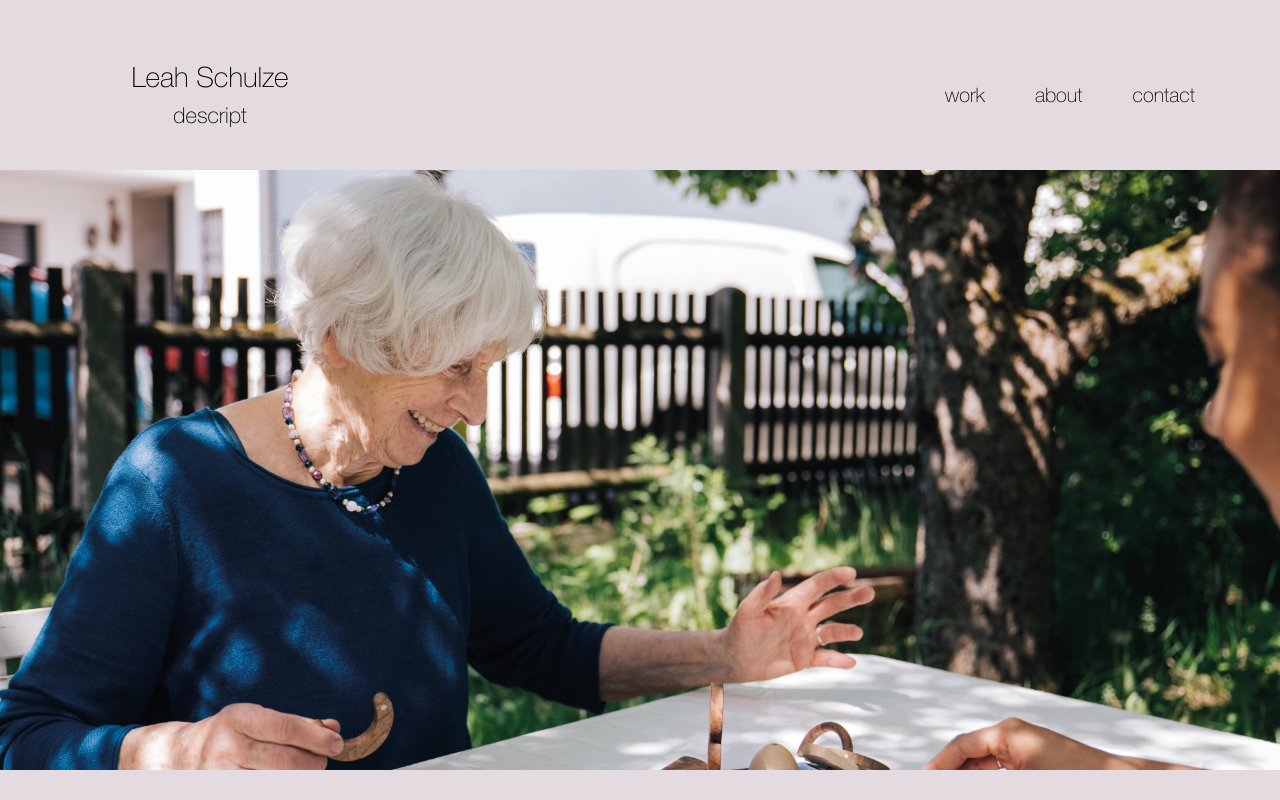
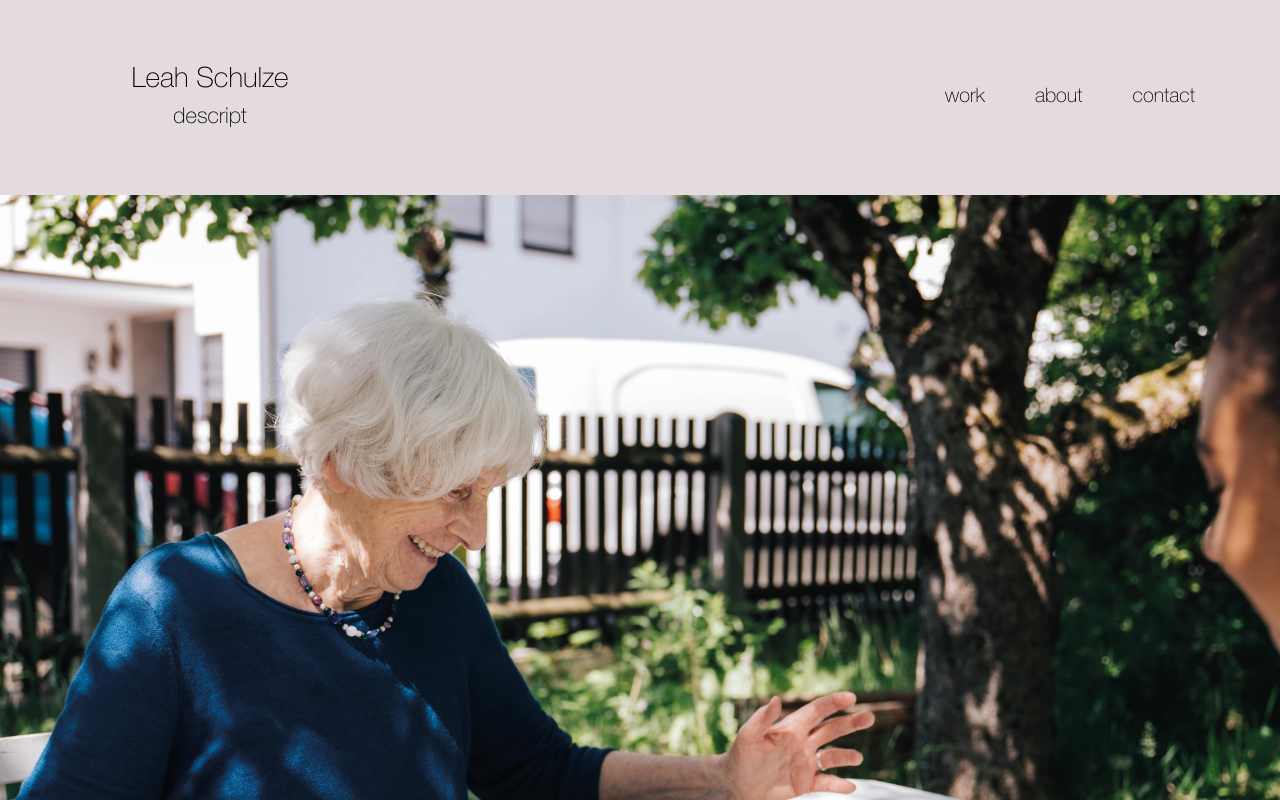
Before and after one commit to davidroman-hub/leah-schulze, a React (Create React App) app: page / in a window 1280 px wide. Shown: the top 800 px of the page. Built offline with nearby package versions, Linux system fonts and the light colour scheme.

Commit message:
fix menu

```diff
--- a/src/styles/components/header.scss
+++ b/src/styles/components/header.scss
@@ -15,7 +15,6 @@ $mainBlack: #000000;
   background: $mainBackground;
   color: $mainBlack;
   font-size: 30px;
-  height: 170px;
 }
 
 
--- a/src/styles/components/slideShow.scss
+++ b/src/styles/components/slideShow.scss
@@ -1,7 +1,7 @@
 .each-slide {
   display: flex;
   width: 100%;
-  height: 75vh;
+  height: 100vh;
 }
 
 .each-slide > div {
```
